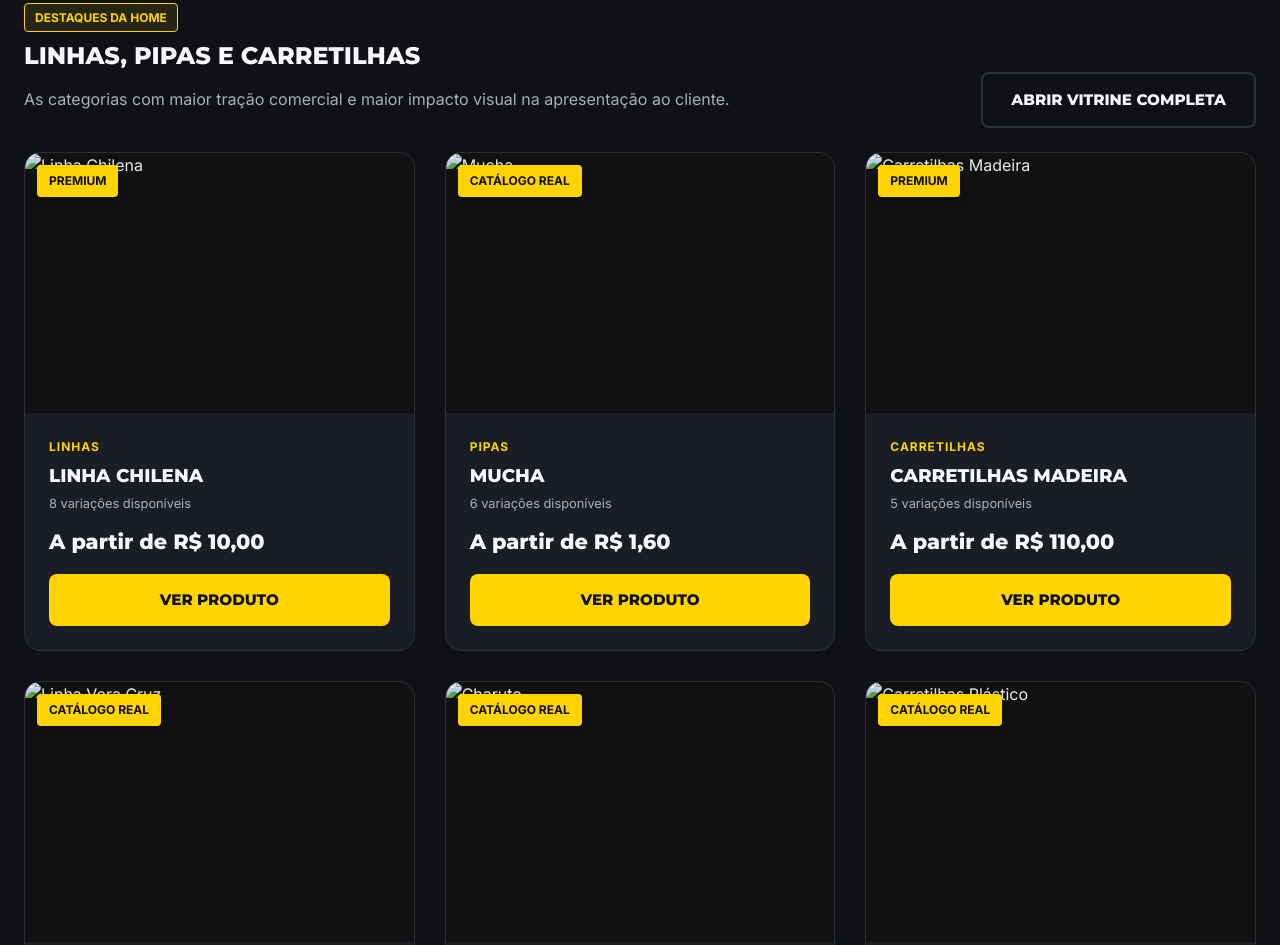
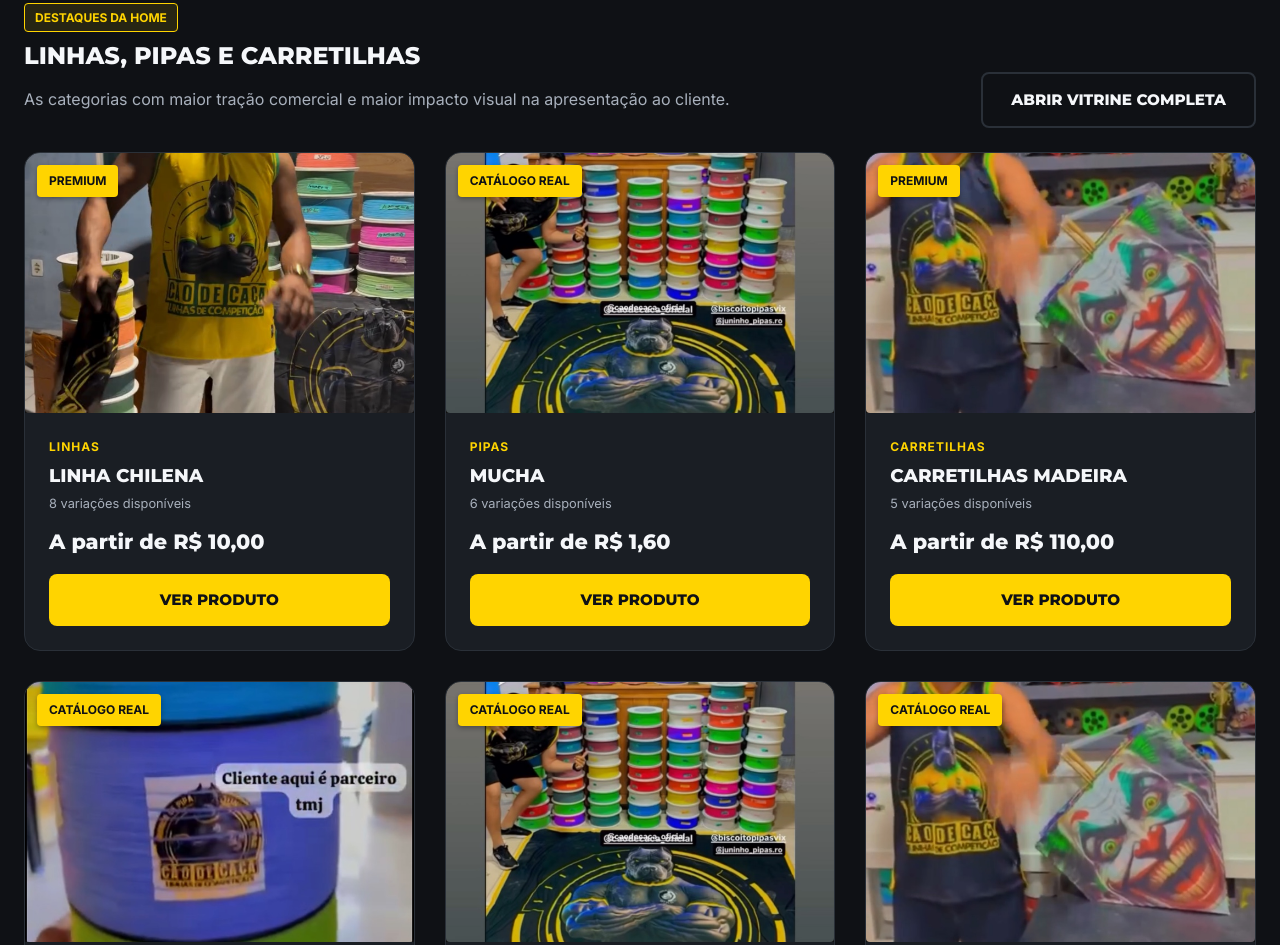
Before and after one commit to ddouglascostamarinho-cmd/pipas-store-brasil, a plain HTML site: page index.html in a window 1280 px wide. Shown: the part 1021-1966 px from the top of the page. Drawn offline with Linux system fonts and the light colour scheme.

Commit message:
Add files via upload
Ajusta index para assets locais em jpg

```diff
--- a/index.html
+++ b/index.html
@@ -108,7 +108,7 @@
 main { margin-top: 112px; min-height: calc(100vh - 112px - 300px); }
 
 /* Hero */
-.hero { position: relative; padding: 120px 0 100px; background: linear-gradient(to bottom, rgba(15, 17, 21, 0.88), var(--c-dark-main)), url('/assets/hero-loja.jpeg') center/cover; text-align: center; border-bottom: 1px solid var(--c-border); }
+.hero { position: relative; padding: 120px 0 100px; background: linear-gradient(to bottom, rgba(15, 17, 21, 0.88), var(--c-dark-main)), url('/assets/hero-loja.jpg') center/cover; text-align: center; border-bottom: 1px solid var(--c-border); }
 .hero h1 { font-size: 3.5rem; margin-bottom: 20px; color: var(--c-yellow); letter-spacing: -1px; text-shadow: 0 4px 20px rgba(0,0,0,0.5); }
 .hero-sub { font-size: 1.25rem; color: var(--c-white); margin: 0 auto 35px; max-width: 850px; font-weight: 500; line-height: 1.6; }
 
@@ -545,19 +545,19 @@
 }
 
 const REF = {
-    hero: '/assets/hero-loja.jpeg',
-    img1: '/assets/galeria-1.jpeg',
-    img2: '/assets/galeria-2.jpeg',
-    img3: '/assets/galeria-3.jpeg',
-    img4: '/assets/galeria-4.jpeg',
-    img5: '/assets/galeria-5.jpeg',
+    hero: '/assets/hero-loja.jpg',
+    img1: '/assets/galeria-1.jpg',
+    img2: '/assets/galeria-2.jpg',
+    img3: '/assets/galeria-3.jpg',
+    img4: '/assets/galeria-4.jpg',
+    img5: '/assets/galeria-5.jpg',
     logoJ: '/assets/logo-juninho.png',
     logoC: '/assets/logo-cao.png',
     logoA: '/assets/logo-aspiron.png',
     logoFull: '/assets/logo-pipas-store.png',
-    evento: '/assets/evento-porto-velho.jpeg',
-    eventUsina: '/assets/evento-usina.jpeg',
-    loja: '/assets/loja-juninho.jpeg'
+    evento: '/assets/evento-porto-velho.jpg',
+    eventUsina: '/assets/evento-usina.jpg',
+    loja: '/assets/loja-juninho.jpg'
 };
 
 const getWaLink = (phone, text) => `https://wa.me/${phone}?text=${encodeURIComponent(text)}`;
```
